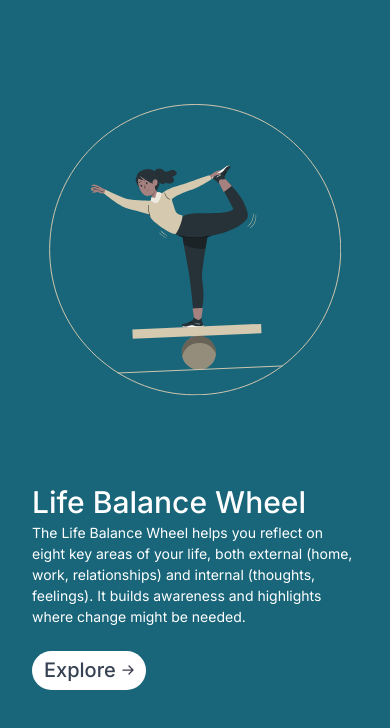
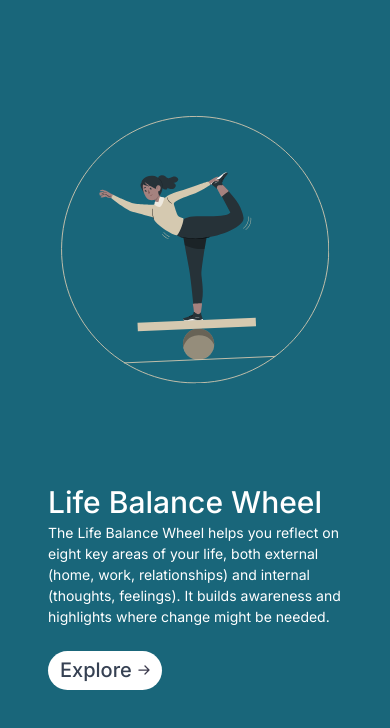
Before and after one commit to soumic28/frl_front_end, a Next.js app: page /life-balance in a window 390 px wide. Shown: the top 728 px of the page. Built offline with nearby package versions, Linux system fonts and the light colour scheme.

Commit message:
Refactor layout of ClientLayout and Home components for improved responsiveness and structure

```diff
--- a/src/app/(components)/ClientLayout.jsx
+++ b/src/app/(components)/ClientLayout.jsx
@@ -7,7 +7,7 @@ const ClientLayout = ({ children }) => {
 
   return (
     <AnimatePresence mode="wait">
-      <div key={pathname}>
+      <div key={pathname} className=" w-full">
         {children}
       </div>
     </AnimatePresence>
--- a/src/app/life-balance/page.js
+++ b/src/app/life-balance/page.js
@@ -92,12 +92,13 @@ export default function Page() {
 
   return (
     <PageTransition>
-      <div className="h-full bg-[#19667A] flex flex-col min-h-screen">
+      <div className="h-full bg-[#19667A] flex flex-col min-h-[100dvh]">
+        <div className="w-full max-w-screen-xl mx-auto px-4">
           {/* Reordered flex direction for mobile - column puts visuals first, then md: changes to row */}
           <div className="flex flex-col md:flex-row w-full">
 
             {/* Visuals section - Now first in the column order for mobile */}
-          <div className="w-full md:w-1/2 md:order-2 mt-[100px] md:mt-4 mx-auto  md:mr-10 relative flex justify-center md:justify-center items-center h-[300px] md:h-auto">
+            <div className="w-full md:w-1/2 md:order-2 mt-[100px] md:mt-4 mx-auto md:mr-10 relative flex justify-center md:justify-center items-center h-[300px] md:h-auto">
               {currentStage < 2 && (
                 <motion.div
                   className="flex justify-center md:mr-32 scale-75 md:scale-100"
@@ -251,6 +252,7 @@ export default function Page() {
             }
           }
         `}</style>
+      </div>
     </PageTransition>
   );
 }
--- a/src/app/page.js
+++ b/src/app/page.js
@@ -11,10 +11,12 @@ export default function Home() {
       animate={{ opacity: 1 }}
       exit={{ opacity: 0 }}
       transition={{ duration: 0.5 }}
-      className="bg-[#19667A] min-h-screen"
+      className="bg-[#19667A] min-h-[100dvh]"
     >
-      <Header/>
-      <Hero/>
+      <div className="max-w-screen-xl mx-auto px-4">
+        <Header/>
+        <Hero/>
+      </div>
     </motion.div>
   );
 }
```
Lines whose indentation alone changed are shown as unchanged.
